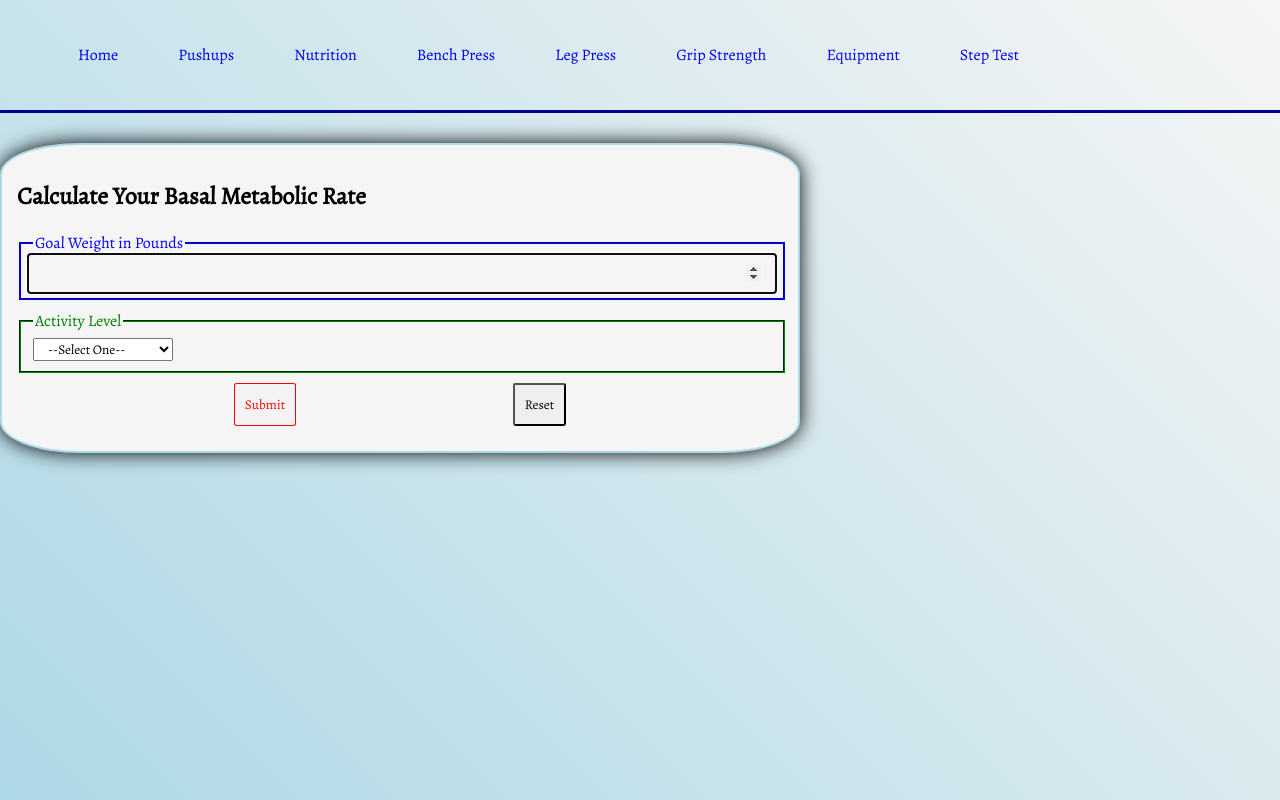
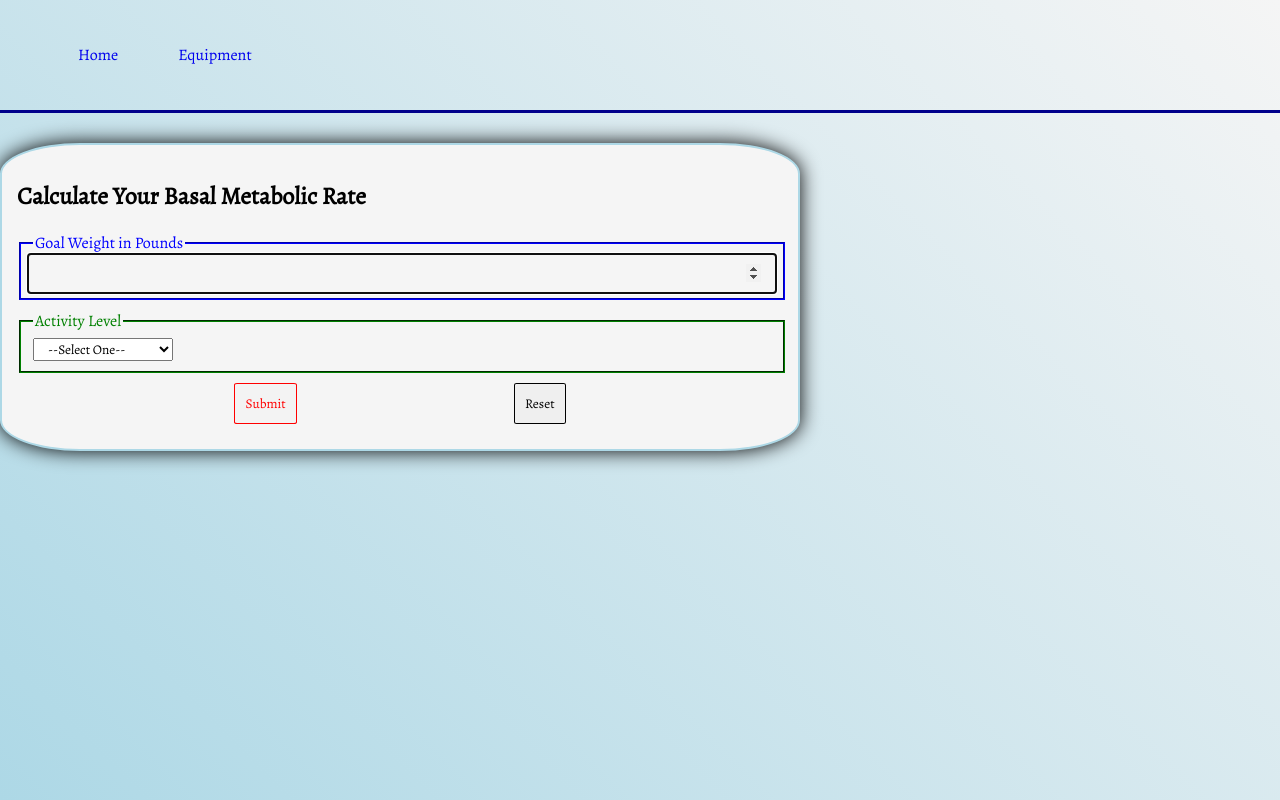
Before and after one commit to damatoaj/fitTest, a React (Create React App) app: page /nutrition in a window 1280 px wide. Built offline with nearby package versions, Linux system fonts and the light colour scheme.

Commit message:
updated links to be conditionally hidden

```diff
--- a/src/App.tsx
+++ b/src/App.tsx
@@ -41,7 +41,7 @@ function App() {
       <>
       {state.error && <Error message={state.error} />}
       {state.isLoading && <Loader />}
-      {window.innerWidth > 600 && <NavBar />}
+      {window.innerWidth > 600 && <NavBar u={state.user} />}
       {window.innerWidth <= 600 && <MobileNav />}
         <Routes>
           <Route
--- a/src/CSS/App.css
+++ b/src/CSS/App.css
@@ -30,7 +30,7 @@ header {
   border-bottom: 3px solid darkblue;
 }
 
-header > ul {
+header > menu {
   display: flex;
   flex-direction: row;
 }
--- a/src/CSS/Buttons.css
+++ b/src/CSS/Buttons.css
@@ -4,6 +4,8 @@ button {
     padding: 10px;
     border-radius: 5%;
     max-width: 200px;
+    border-width: 1px;
+    border-style: solid;
 }
 
 button:hover {
@@ -27,7 +29,7 @@ button[type = submit]:enabled:active {
 }
 
 button[type = submit]:disabled {
-    border: 1px solid red;
+    border-color: red;
     color: red;
 }
 
--- a/src/CSS/Form.css
+++ b/src/CSS/Form.css
@@ -1,6 +1,8 @@
 form {
     max-width: 600px;
-    border: 2px solid black;
+    border-width: 2px;
+    border-style: solid;
+    border-color: black;
     border-radius: 10%;
     box-shadow: 0 0 15px lightgrey;
     display: flex;
--- a/src/Components/NavBar.tsx
+++ b/src/Components/NavBar.tsx
@@ -1,19 +1,38 @@
 import { Link } from 'react-router-dom'
-import {memo} from 'react'
+import { User, UserKeys, Link as L } from '../interfaces'
 import { navLinks } from '../Screens/Variables/navLinks'
-const NavBar = () => {
-    const links = navLinks.map((link) => {
-        return (<li key={link.value}>
-            <Link to={link.value}>{link.label}</Link>
-        </li>
-    )})
+
+interface NavBarProps {
+    u: User
+}
+
+
+const NavBar = ({u} : NavBarProps) => {
+    const links = navLinks.map((link : L, i: number) => {
+        let enabled : Boolean = true;
+        link.dependencies.forEach((d : UserKeys)=> {
+            if (u[d] === null || !Object.hasOwn(u,d)) {
+                enabled = false
+            }
+        })
+
+        if (enabled) {
+            return (<li key={i}>
+                <Link to={link.value} >{link.label}</Link>
+            </li>
+        )} else {
+            return (<li key={i} hidden>
+                <Link to={link.value} >{link.label}</Link>
+            </li>
+        )}
+    })
     return (
         <header>
-            <ul>
+            <menu>
                 {links}
-            </ul>
+            </menu>
         </header>
     )
 }
 
-export default memo(NavBar)
+export default NavBar
--- a/src/Screens/Variables/navLinks.ts
+++ b/src/Screens/Variables/navLinks.ts
@@ -1,15 +1,12 @@
-interface Link {
-    label:string;
-    value:string
-}
+import { Link } from "../../interfaces";
 
 export const navLinks : Link [] = [
-    {label: 'Home', value:'/'},
-    {label:'Pushups', value:'/pushups/instructions'},
-    {label:'Nutrition', value:'/nutrition'},
-    {label: 'Bench Press', value:'/bench-press/instructions'},
-    {label: 'Leg Press', value:'/leg-press/instructions'},
-    {label: 'Grip Strength', value:'/grip-strength/instructions'},
-    {label: 'Equipment', value:'/equipment'},
-    {label: 'Step Test', value:'/step-test/instructions'}
+    {label: 'Home', value:'/', dependencies: []},
+    {label:'Pushups', value:'/pushups/instructions', dependencies: ['age', 'sex']},
+    {label:'Nutrition', value:'/nutrition', dependencies: ['age', 'sex', 'currentWeight', 'goalWeight']},
+    {label: 'Bench Press', value:'/bench-press/instructions', dependencies: ['age', 'sex', 'currentWeight']},
+    {label: 'Leg Press', value:'/leg-press/instructions', dependencies: ['age', 'sex', 'currentWeight']},
+    {label: 'Grip Strength', value:'/grip-strength/instructions', dependencies: ['age', 'sex', 'currentWeight']},
+    {label: 'Equipment', value:'/equipment', dependencies: []},
+    {label: 'Step Test', value:'/step-test/instructions', dependencies: ['age', 'sex']}
 ]
```
Also changed, not shown: src/interfaces.ts (+12 -1 lines).
